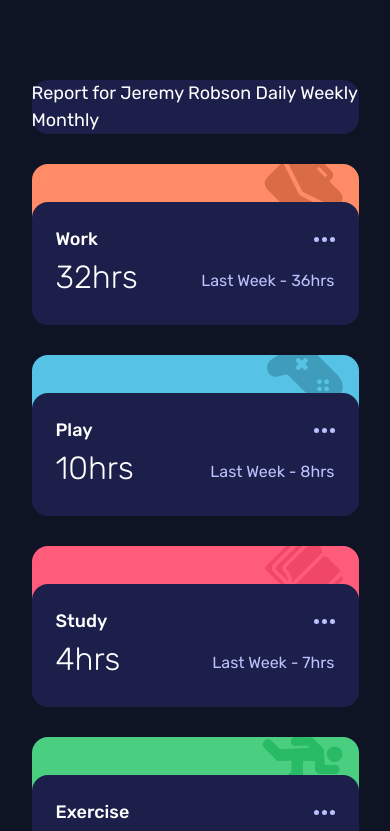
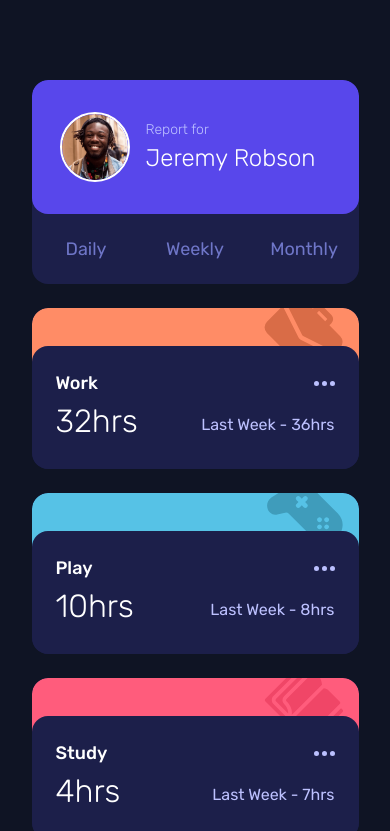
Before and after one commit to byronbyron/time-tracking-dashboard, a plain HTML site: page index.html in a window 390 px wide. Shown: the top 831 px of the page. Drawn offline with Linux system fonts and the light colour scheme.

Commit message:
Add styles for featured card on mobile

```diff
--- a/index.html
+++ b/index.html
@@ -12,15 +12,19 @@
   <link rel="stylesheet" href="styles.css">
 </head>
 <body>
-  <div class="container">
+  <main class="container">
     <div class="card-group">
-      <div class="card card-feature">
-        Report for
-        Jeremy Robson
+      <div class="card feature">
+        <div class="feature-top bg-blue">
+          <img src="images/image-jeremy.png" alt="jeremy">
+          <h1>Report for <span>Jeremy Robson</span></h1>
+        </div>
 
-        Daily
-        Weekly
-        Monthly
+        <div class="feature-bottom">
+          <a href="#">Daily</a>
+          <a href="#">Weekly</a>
+          <a href="#">Monthly</a>
+        </div>
       </div>
 
       <div class="card">
@@ -173,7 +177,7 @@
         </div>
       </div>
     </div>
-  </div>
+  </main>
 
   <div class="attribution">
     Challenge by <a href="https://www.frontendmentor.io?ref=challenge" target="_blank">Frontend Mentor</a>.
--- a/styles.css
+++ b/styles.css
@@ -51,7 +51,7 @@ h1, h2, h3, h4, h5, h6, p {
 
 .card-group {
     display: grid;
-    gap: 1.875rem;
+    gap: 1.5rem;
     max-width: 327px;
     margin-left: auto;
     margin-right: auto;
@@ -60,6 +60,58 @@ h1, h2, h3, h4, h5, h6, p {
 .card {
     border-radius: 1rem;
     background-color: var(--dark-blue);
+    overflow: hidden;
+}
+
+.feature h1 {
+    font-size: 0.875rem;
+    font-weight: 300;
+    margin-bottom: 0;
+    color: var(--pale-blue);
+}
+
+.feature span {
+    display: block;
+    font-size: 1.5rem;
+    color: var(--white);
+}
+
+.feature-top {
+    padding: 2rem 1.75rem;
+    border-radius: 1rem;
+    display: flex;
+    align-items: center;
+}
+
+.feature-top img {
+    width: 70px;
+    height: 70px;
+    border: 2px solid var(--white);
+    border-radius: 50%;
+    margin-right: 1rem;
+}
+
+.feature-bottom {
+    min-height: 70px;
+    display: flex;
+    align-items: center;
+    justify-content: center;
+}
+
+.feature-bottom a {
+    font-size: 1.125rem;
+    text-decoration: none;
+    display: inline-block;
+    padding: 1rem;
+    flex: 1;
+    text-align: center;
+    color: var(--desaturated-blue);
+    transition: color 0.15s ease-in-out;
+}
+
+.feature-bottom a:hover,
+.feature-bottom a:focus {
+    color: var(--white);
 }
 
 .card-header {
```
